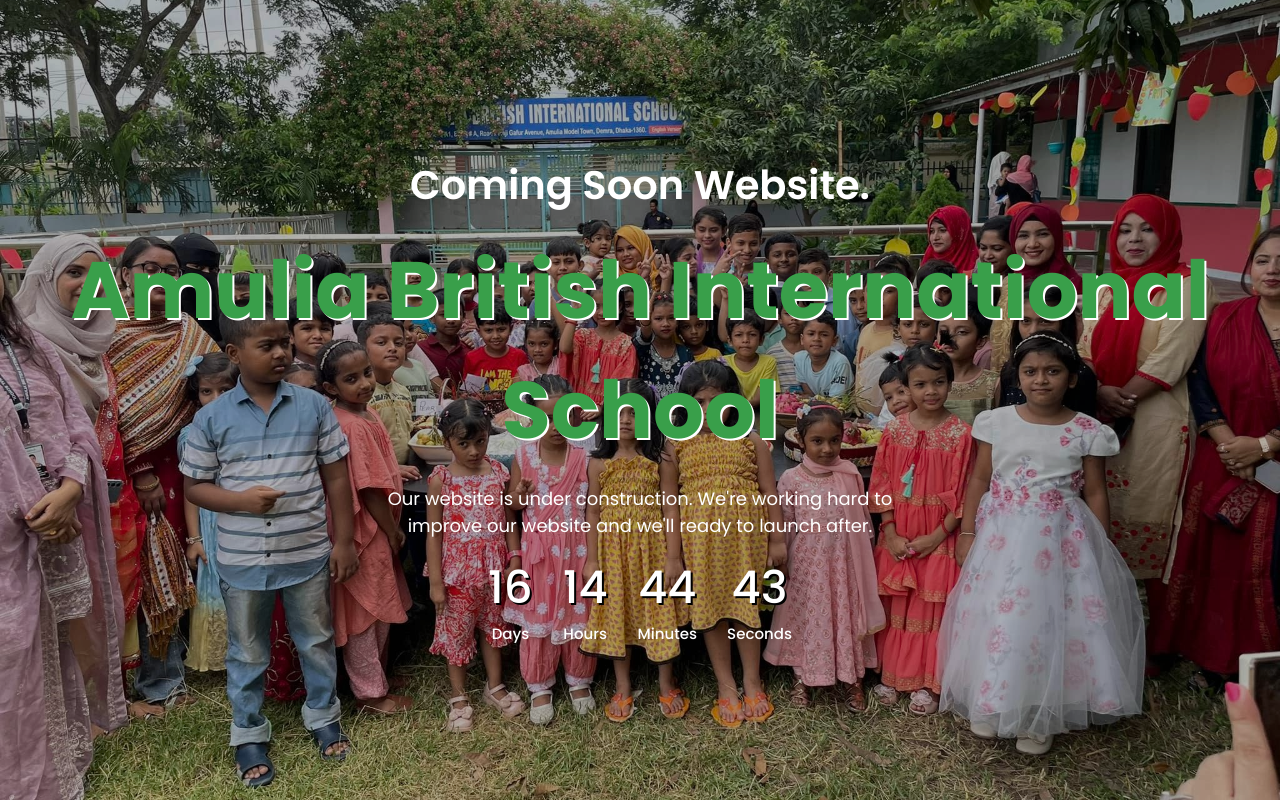
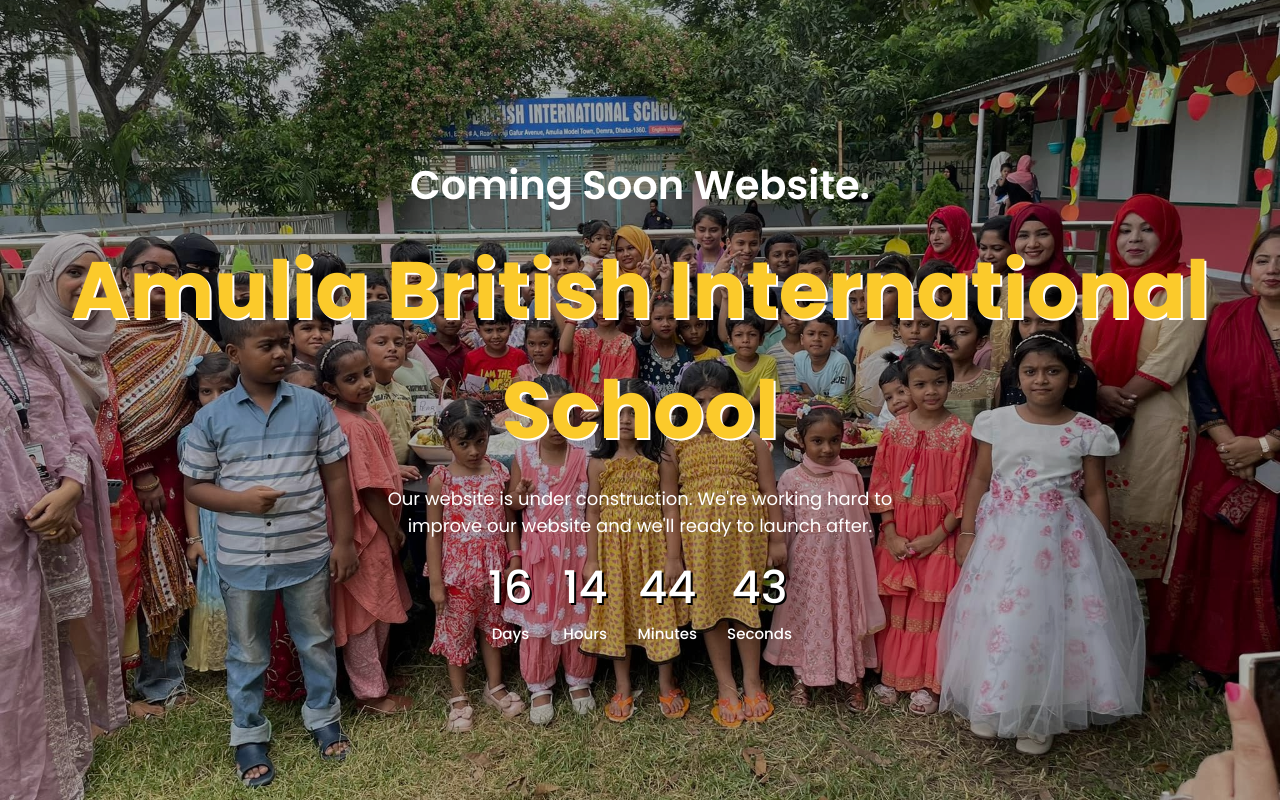
Before and after one commit to Bipul-dev01/abis, a plain HTML site: page index.html in a window 1280 px wide. Drawn offline with Linux system fonts and the light colour scheme.

Commit message:
color modify

```diff
--- a/style.css
+++ b/style.css
@@ -43,7 +43,8 @@
 .container h1{
     position: relative;
     font-size: 80px;
-    color: rgb(57, 159, 74);
+    color: #FBCA2B;
+    /* color: rgb(57, 159, 74); */
     font-weight: 800;
     text-shadow: 2px 2px #fff;
     text-align: center;
```
